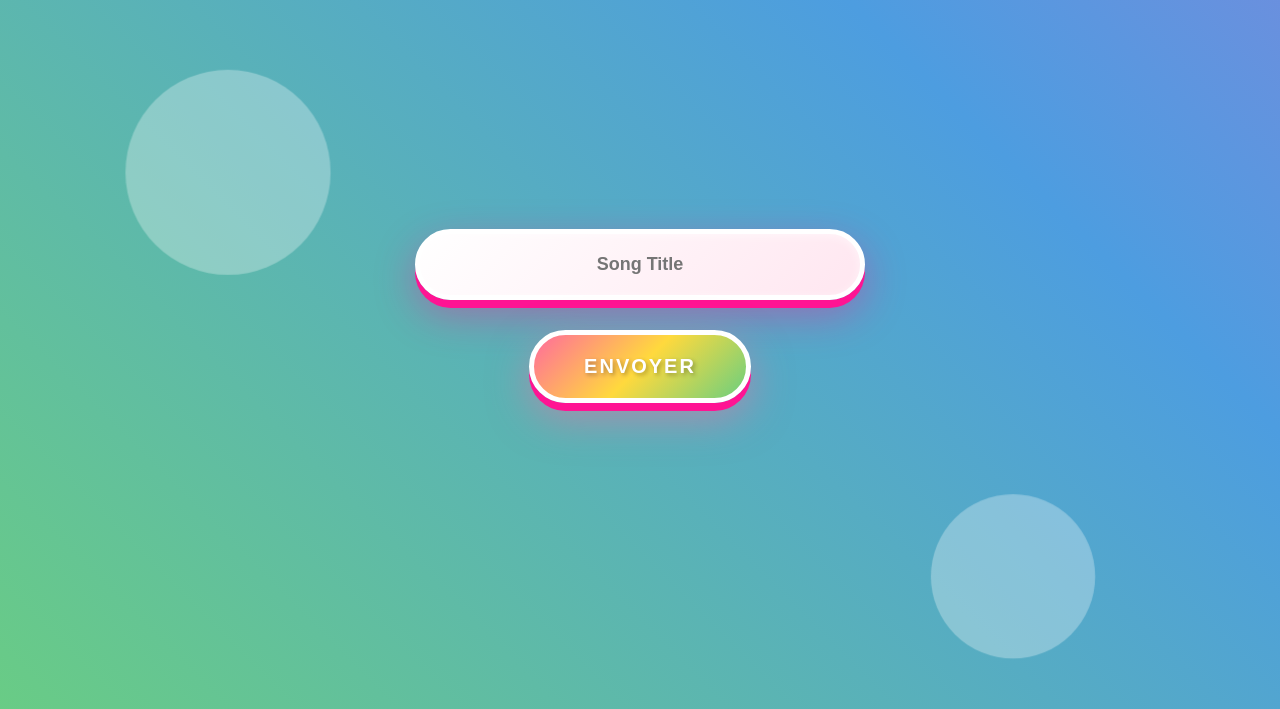
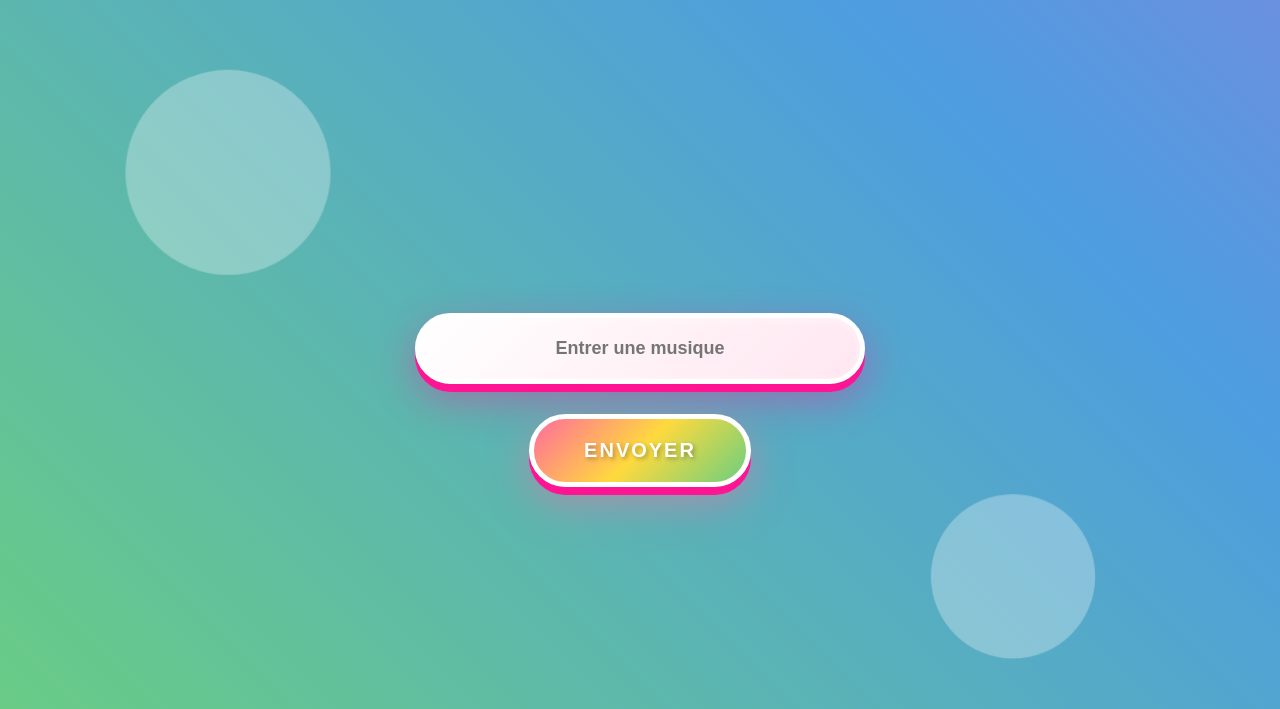
Before and after one commit to jdectot/playlist_coloc, a Flask app: page / in a window 1280 px wide. Shown: the top 709 px of the page. Run offline with Flask 3, Linux system fonts and the light colour scheme.

Commit message:
:lipstick: Better style and web

```diff
--- a/static/js/script.js
+++ b/static/js/script.js
@@ -2,10 +2,12 @@
   const sendButton = document.getElementById("send-song-btn");
   const songInput = document.getElementById("song-input");
   const resultsList = document.getElementById("results");
-  const resultDiv = document.getElementById("prediction");
+  const predictDiv = document.getElementById("prediction");
   const newSearchButton = document.getElementById("new-search-btn");
   const resultsText = document.getElementById("result-text");
+  const predictionText = document.getElementById("prediction-text");
 
+  /* ENTER A SONG */
 
   // Function to send song query and handle responses.
   // If no song is provided, return message.
@@ -13,7 +15,7 @@
    async function send() {
     const song = songInput.value.trim();
     if (!song) {
-        resultDiv.innerText = "Veuillez entrer le nom d'une chanson.";
+        predictDiv.innerText = "Veuillez entrer le nom d'une chanson.";
         return;
     }
 
@@ -35,7 +37,7 @@
       const data = await res.json();
 
       if (data.error) {
-        resultDiv.innerText = "❌ " + data.error;
+        predictDiv.innerText = "❌ " + data.error;
         return;
       }
 
@@ -44,23 +46,31 @@
       const tracks = data.result.slice(0, 5); // max 5 chansons
 
       if (tracks.length === 0) {
-        resultDiv.innerText = "Aucun résultat trouvé.";
+        predictDiv.innerText = "Aucun résultat trouvé.";
         return;
       }
 
 
-      // Création de la liste cliquable
+      /* PRINT RESULTS OF API REQUEST AND PREDICTION RESULT */
+
+
+
+      resultsList.classList.remove("invisible");
       newSearchButton.classList.remove("invisible");
+
+
       tracks.forEach(([track_name, track_id]) => {
         const li = document.createElement("li");
         li.textContent = track_name;
         li.style.cursor = "pointer";
 
+        // Click on a song to get prediction
         li.addEventListener("click", async () => {
-          // Affiche le texte de chargement pour la prédiction
+
           newSearchButton.classList.add("invisible");
           resultsList.classList.add("invisible");
-          resultDiv.innerText = "Analyse en cours...";
+
+          predictDiv.innerText = "Analyse en cours...";
 
           try {
             const predRes = await fetch("/predict_song", {
@@ -68,13 +78,18 @@
               headers: { "Content-Type": "application/json" },
               body: JSON.stringify({ id: track_id }),
             });
+
             newSearchButton.classList.remove("invisible");
             resultsText.classList.add("invisible");
+
             const predData = await predRes.json();
-            resultDiv.innerText = "🎧 Cette musique correspond à : " + predData.result;
+            predictDiv.innerText = "🎧 "+ predData.result;
+            predictDiv.classList.remove("invisible");
+            predictionText.classList.remove("invisible");
+
           } catch (error) {
             console.error("Error:", error);
-            resultDiv.innerText = "Erreur lors de la requête de prédiction.";
+            predictDiv.innerText = "Erreur lors de la requête de prédiction.";
           }
         });
 
@@ -82,7 +97,7 @@
       });
     } catch (error) {
       console.error("Error:", error);
-      resultDiv.innerText = "Erreur lors de la requête de recherche.";
+      predictDiv.innerText = "Erreur lors de la requête de recherche.";
     }
 
   }
@@ -96,8 +111,9 @@
     newSearchButton.classList.add("invisible");
     resultsText.classList.add("invisible");
     resultsList.classList.add("invisible");
+    predictionText.classList.add("invisible");
     resultsList.innerHTML = "";
-    resultDiv.innerText = "";
+    predictDiv.innerText = "";
     songInput.value = "";
   }
 
--- a/static/style.css
+++ b/static/style.css
@@ -104,26 +107,63 @@
   z-index: 10;
 }
 
+#send-song-btn {
+  margin-top: 30px;
+}
+
+#new-search-btn {
+  margin-top: 50px;
+}
+
+/* Text display test styles */
 #result-text{
-margin-top: 10px;
   font-size: 40px;
   color: white;
   text-shadow: 1px 1px 3px rgba(0, 0, 0, 0.3);
   }
 
-#prediction{
-  margin-top: 10px;
-  font-size: 24px;
+/* Remove puce from list items */
+li {
+  list-style-type: none;
+  padding-left: 0;
+}
+
+/* API result styles */
+#results {
+  margin-top: 20px;
+  padding: 25px 40px;
+  font-size: 20px;
+  text-align: center;
+  color : white;
+}
+
+
+#prediction-text{
+  font-size: 30px;
   color: white;
+  font-weight: bold;
   text-shadow: 1px 1px 3px rgba(0, 0, 0, 0.3);
   }
 
-#result{
-margin-top: 10px;
-  font-size: 18px;
-  color: white;
-  text-shadow: 1px 1px 3px rgba(0, 0, 0, 0.3);
+
+#prediction{
+  margin-top: 20px;
+  padding: 20px 50px;
+  font-size: 20px;
+  font-weight: 900;
+  border: 5px solid #fff;
+  border-radius: 60px;
+  border-color
+  background : white
+  color: black;
+  box-shadow:
+    0 8px 0 #ff1493,
+    0 15px 40px rgba(255, 107, 157, 0.5);
+  letter-spacing: 2px;
+  text-shadow: 2px 2px 4px rgba(0, 0, 0, 0.3);
+  position: relative;
   }
+
 
 button:hover {
   transform: scale(1.1) translateY(-5px);
--- a/templates/index.html
+++ b/templates/index.html
@@ -7,12 +7,13 @@
 </head>
 
 <body>
-  <input id="song-input" type="text" placeholder="Song Title">
+  <input id="song-input" type="text" placeholder="Entrer une musique">
   <button id="send-song-btn">Envoyer</button>
-  <p id="result-text" class="invisible"> Cliquez sur le morceau à envoyer </p>
-  <div id="results"></div>
-  <div id="prediction"></div>
-  <button id="new-search-btn" class="invisible">Refaire une prediction</button>
+  <p id="result-text" class="invisible"> Cliquer sur le morceau correspondant</p>
+  <p id="prediction-text" class="invisible">Cette musique correspond à : </p>
+  <div id="prediction" class="invisible"></div>
+  <div id="results" class="invisible"></div>
+  <button id="new-search-btn" class="invisible">Tester une autre musique</button>
 </body>
   <script src="{{ url_for('static', filename='js/script.js') }}"></script>
 </html>
```
Also changed, not shown: other parts of static/style.css (+6 -31 lines).
